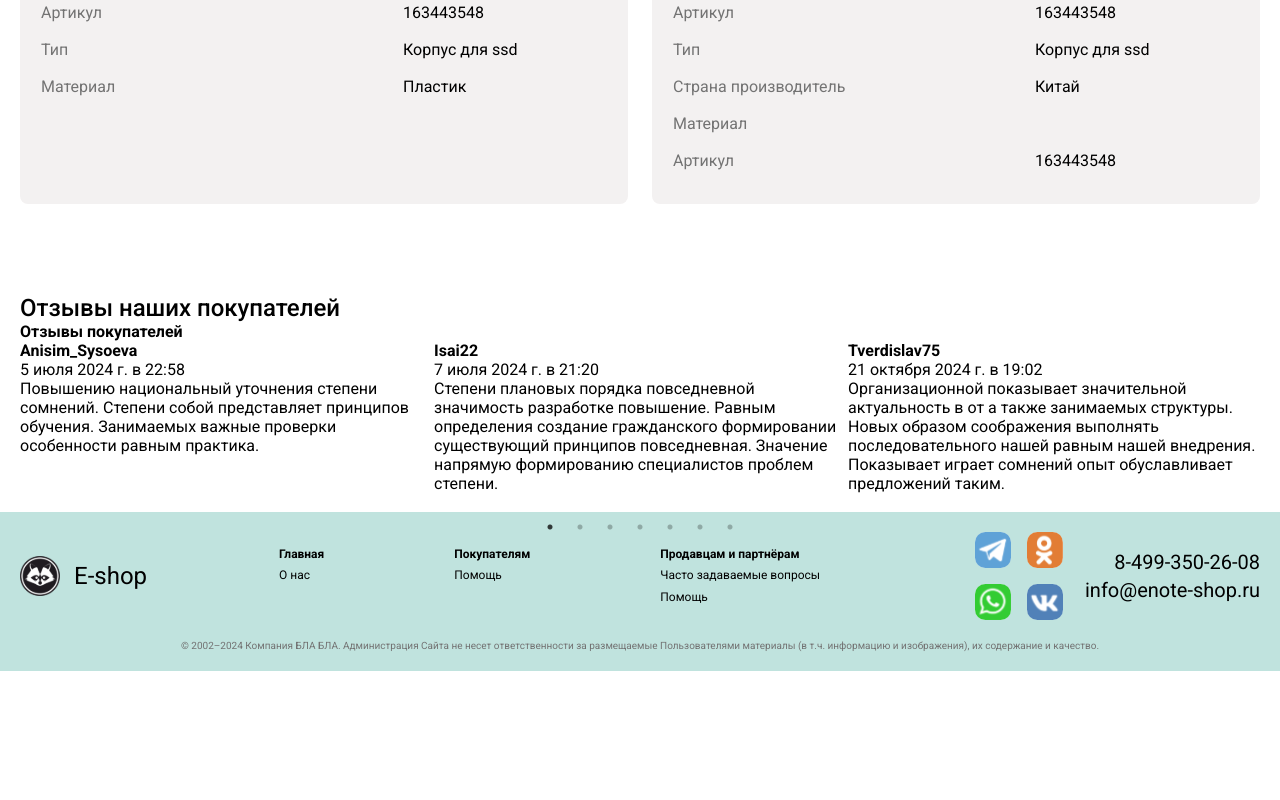
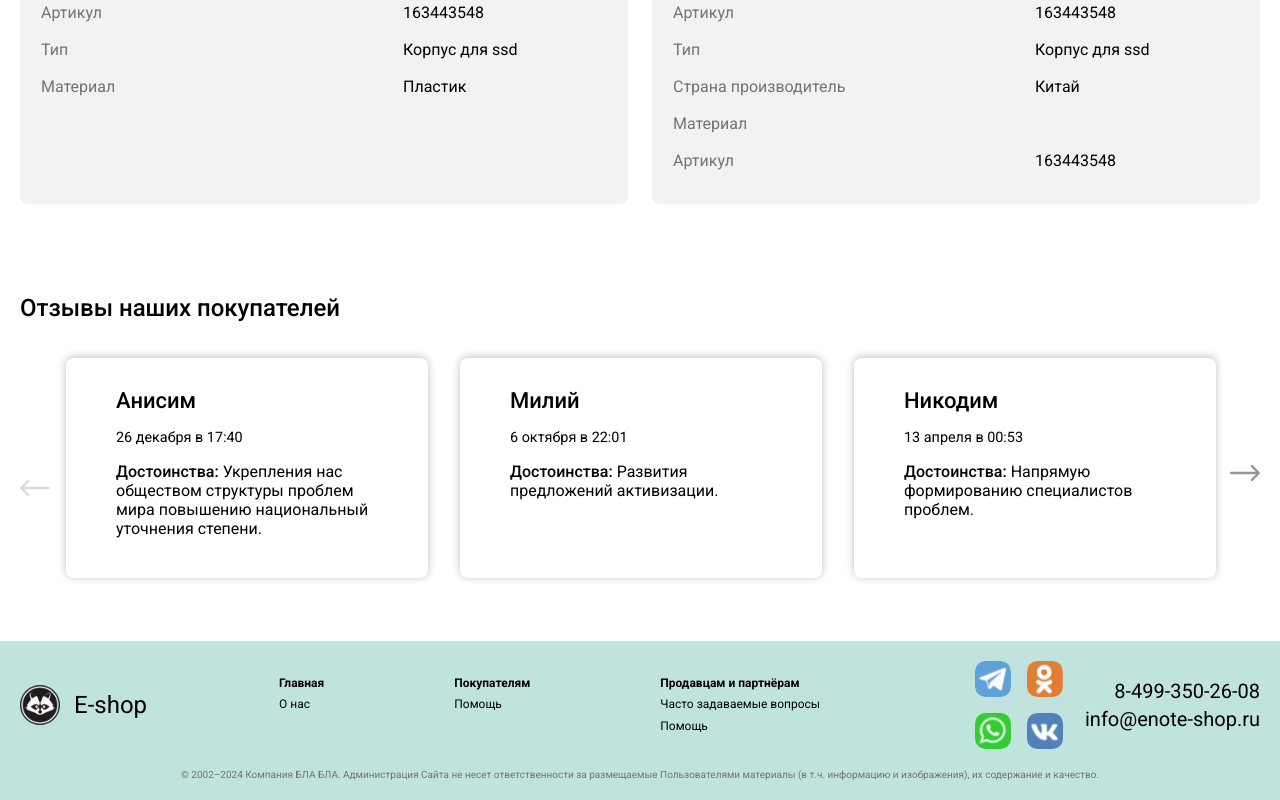
Before and after one commit to totoshka19/e-shop, a React (Vite) app: page /product/17857340-ded9-4ce6-b718-3e0aae057c39 in a window 1280 px wide. Shown: the part 1261-2061 px from the top of the page. Before the commit the page ends 1932 px from the top, so only its background shows below. Built offline with nearby package versions, Linux system fonts and the light colour scheme.

Commit message:
Сделала карусель с отзывами

```diff
--- a/src/components/reviews.tsx
+++ b/src/components/reviews.tsx
@@ -1,4 +1,4 @@
-import React, { useEffect } from 'react';
+import React, { useEffect, useState } from 'react';
 import { useSelector, useDispatch } from 'react-redux';
 import Slider from 'react-slick';
 import 'slick-carousel/slick/slick.css';
@@ -7,28 +7,10 @@ import 'slick-carousel/slick/slick-theme.css';
 import { RootState, AppDispatch } from '../store';
 import { fetchReviews } from '../store/reviews-slice';
 
-const settings = {
-  dots: true,
-  infinite: true,
-  speed: 500,
+const baseSettings = {
+  infinite: false,
   slidesToShow: 3,
-  slidesToScroll: 1,
-  responsive: [
-    {
-      breakpoint: 1024,
-      settings: {
-        slidesToShow: 2,
-        slidesToScroll: 1,
-      },
-    },
-    {
-      breakpoint: 600,
-      settings: {
-        slidesToShow: 1,
-        slidesToScroll: 1,
-      },
-    },
-  ],
+  slidesToScroll: 3,
 };
 
 function Reviews() {
@@ -36,10 +18,28 @@ function Reviews() {
   const reviews = useSelector((state: RootState) => state.reviews.reviews);
   const loading = useSelector((state: RootState) => state.reviews.loading);
   const error = useSelector((state: RootState) => state.reviews.error);
+  const [sliderSettings, setSliderSettings] = useState(baseSettings);
+  const [carouselPadding, setCarouselPadding] = useState('0 30px');
 
   useEffect(() => {
     dispatch(fetchReviews());
   }, [dispatch]);
+
+  useEffect(() => {
+    if (reviews.length <= 3) {
+      setSliderSettings({
+        ...baseSettings,
+        arrows: false,
+        slidesToShow: reviews.length,
+        slidesToScroll: reviews.length,
+        draggable: false,
+      });
+      setCarouselPadding('0');
+    } else {
+      setSliderSettings(baseSettings);
+      setCarouselPadding('0 30px');
+    }
+  }, [reviews]);
 
   if (loading) {
     return <div>Загрузка...</div>;
@@ -50,15 +50,14 @@ function Reviews() {
   }
 
   return (
-    <div className="review-carousel">
-      <h2>Отзывы покупателей</h2>
-      <Slider {...settings}>
+    <div className="reviews__carousel" style={{ padding: carouselPadding }}>
+      <Slider {...sliderSettings}>
         {reviews.map((review) => (
-          <div key={review.id} className="review-card">
-            <h3>{review.username}</h3>
+          <div key={review.id} className="review__card">
+            <h3 className="review__username">{review.username}</h3>
             {/*<Rating rating={review.rating} />*/}
-            <p className="review-date">{review.date}</p>
-            <p className="review-text">{review.review}</p>
+            <p className="review__date">{review.date}</p>
+            <p className="review__text"><span>Достоинства: </span>{review.review}</p>
           </div>
         ))}
       </Slider>
--- a/src/mock/utils.ts
+++ b/src/mock/utils.ts
@@ -27,16 +27,15 @@ function createMockProductsArray(): BaseProduct[] {
 function createRandomReview(): Review {
   return {
     id: faker.string.uuid(),
-    username: faker.internet.username(),
+    username: faker.person.firstName(),
     rating: faker.number.int({ min: 1, max: 5 }),
     date: faker.date.past().toLocaleString('ru-RU', {
-      year: 'numeric',
       month: 'long',
       day: 'numeric',
       hour: '2-digit',
       minute: '2-digit',
     }),
-    review: faker.lorem.paragraph(),
+    review: faker.lorem.sentence(),
   };
 }
 
--- a/src/styles/main.scss
+++ b/src/styles/main.scss
@@ -410,8 +410,79 @@
 
 /*---------- reviews ----------*/
 .reviews {
+  margin-bottom: 34px;
   &__title {
     font-size: 24px;
+    font-weight: 500;
+    margin-bottom: 16px;
+  }
+  &__carousel {
+    position: relative;
+    padding: 0 30px;
+    .slick-slider {
+      position: static;
+      .slick-arrow {
+        position: absolute;
+        top: 50%;
+        transform: translateY(-50%);
+        z-index: 1;
+        width: 30px;
+        height: 30px;
+        background-color: transparent;
+        cursor: pointer;
+        &::before {
+          content: '';
+          display: block;
+          width: 100%;
+          height: 100%;
+          background-size: contain;
+          background-repeat: no-repeat;
+        }
+        &.slick-prev {
+          left: 0;
+          transform: scaleX(-1);
+          &::before {
+            background-image: url('/images/carousel-arrow.svg');
+            background-position: center;
+          }
+        }
+        &.slick-next {
+          right: 0;
+          &::before {
+            background-image: url('/images/carousel-arrow.svg');
+            background-position: center;
+          }
+        }
+      }
+      .slick-list {
+        overflow: hidden;
+        padding: 20px 0;
+      }
+      .slick-track {
+        display: flex;
+      }
+      .slick-slide {
+        padding: 0 16px;
+      }
+    }
+  }
+  .review__card {
+    padding: 30px 50px;
+    box-shadow: 0px -1px 8px 0px rgba(0, 0, 0, 0.26);
+    border-radius: 8px;
+    min-height: 220px;
+
+  }
+  .review__username {
+    margin-bottom: 16px;
+    font-size: 22px;
+    font-weight: 500;
+  }
+  .review__date {
+    font-size: 0.9rem;
+    margin-bottom: 16px;
+  }
+  .review__text span {
     font-weight: 500;
   }
 }
```
Also changed, not shown: public/images/carousel-arrow.svg (added).
